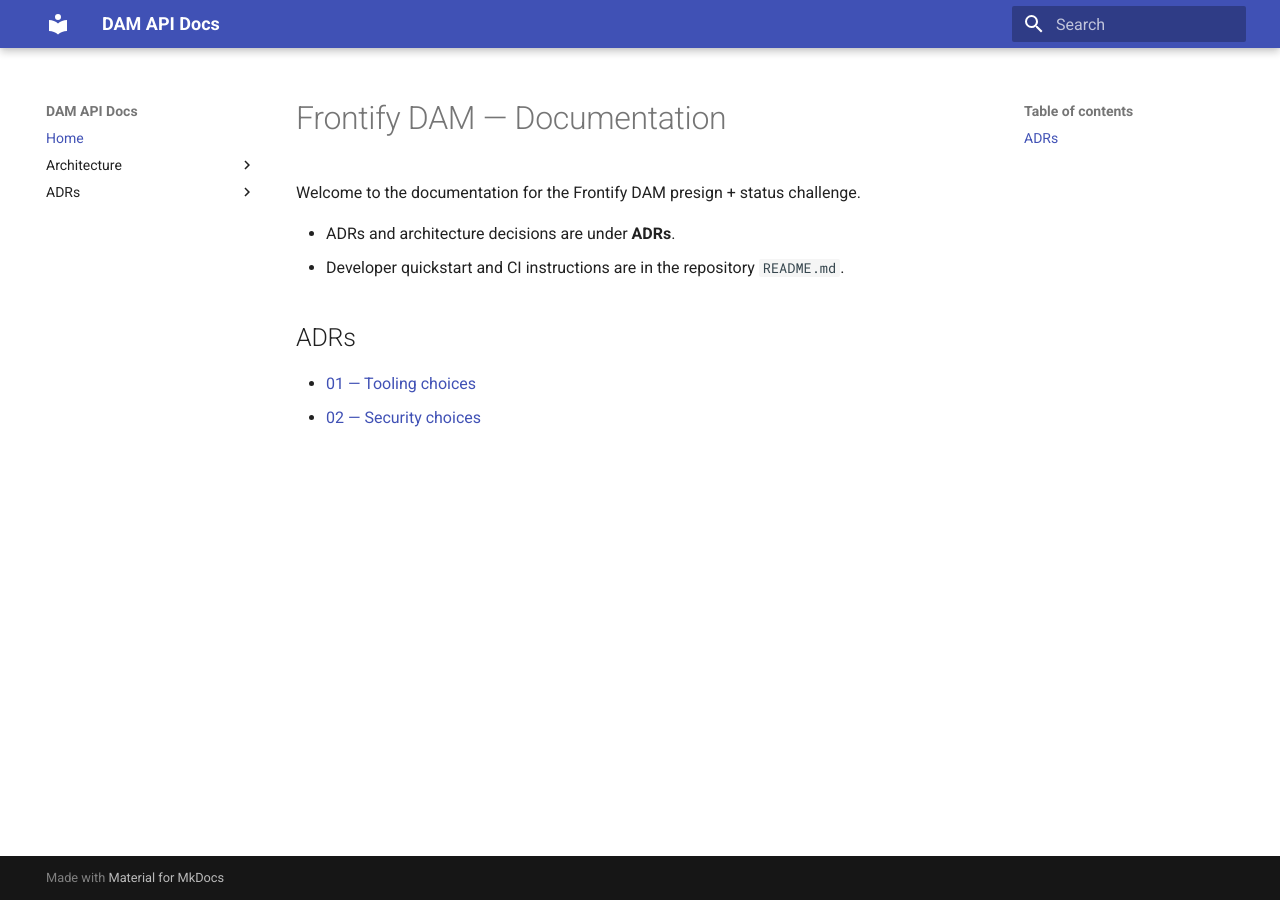
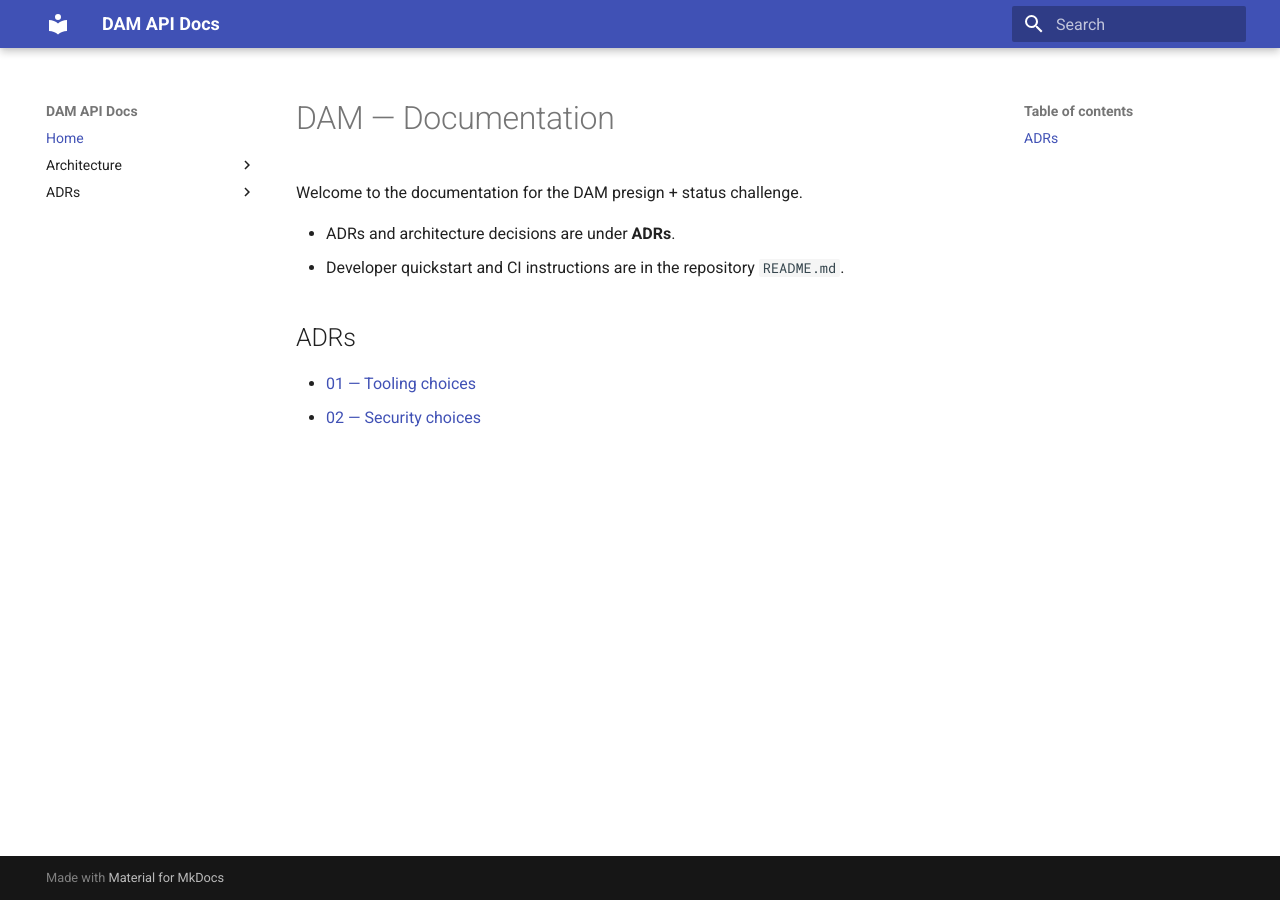
Before and after one commit to hsc00/dam-api, an MkDocs documentation site: the page built from docs/index.md, in a window 1280 px wide. Built offline with MkDocs 1.6.1 and Material for MkDocs 9.7.7, drawn with Linux system fonts in a browser that asks for light colours.

```diff
--- a/docs/index.md
+++ b/docs/index.md
@@ -1,6 +1,6 @@
-# Frontify DAM — Documentation
+# DAM — Documentation
 
-Welcome to the documentation for the Frontify DAM presign + status challenge.
+Welcome to the documentation for the DAM presign + status challenge.
 
 - ADRs and architecture decisions are under **ADRs**.
 - Developer quickstart and CI instructions are in the repository `README.md`.
```
Also changed, not shown: 4 other files.
